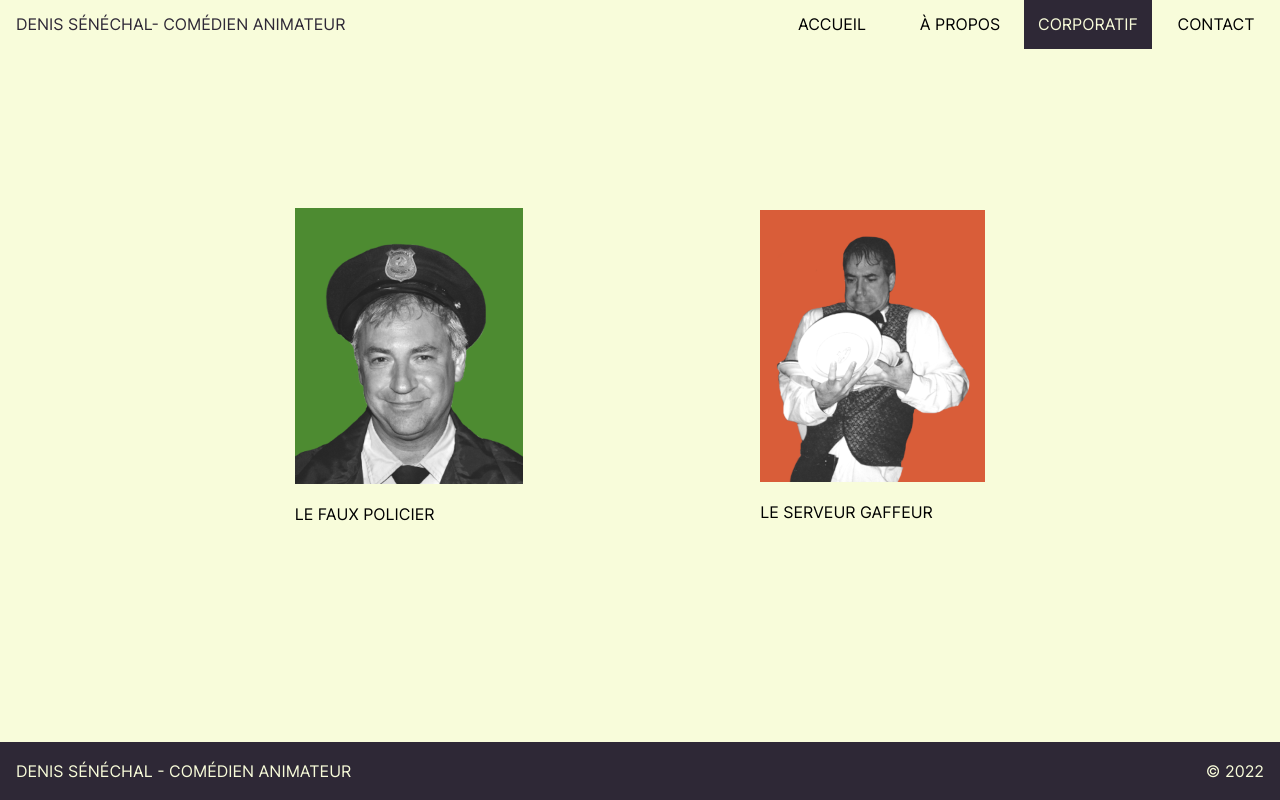
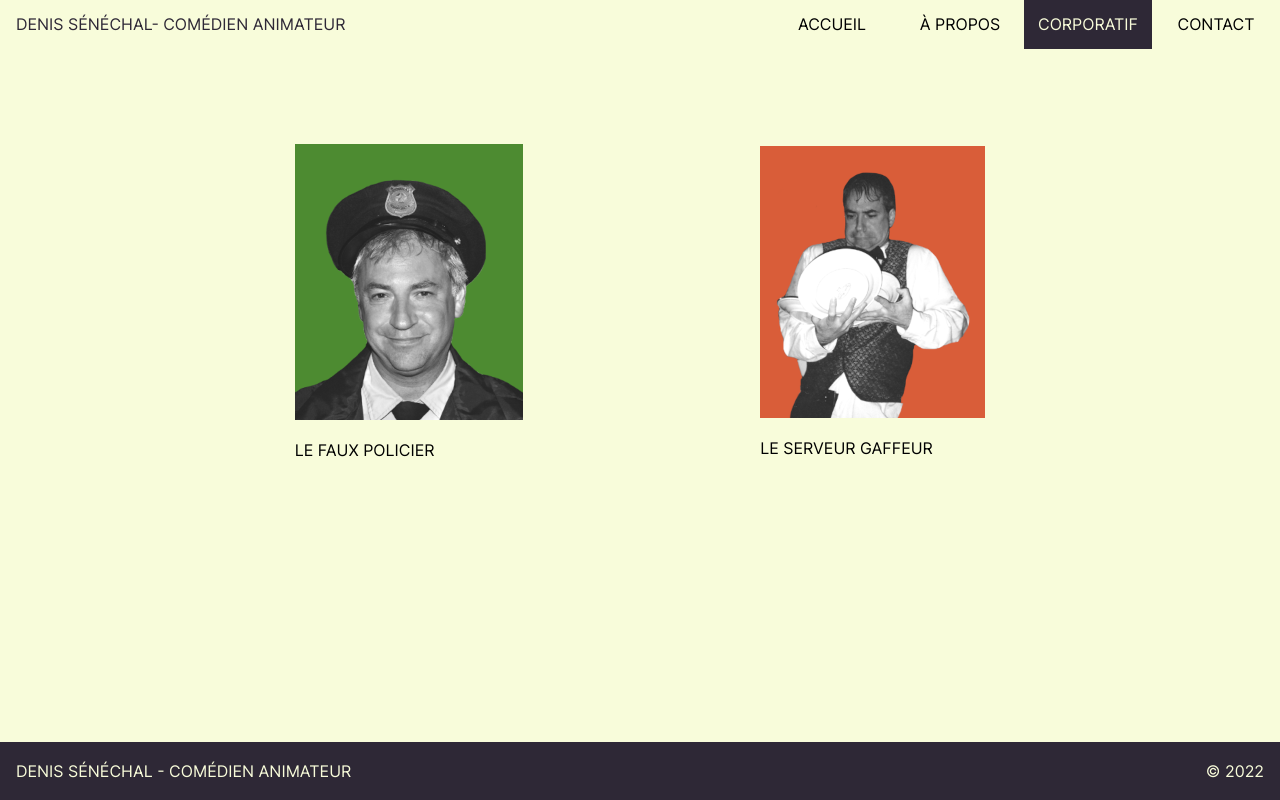
Before and after one commit to jeececab/denissenechal, a Next.js app: page /corporatif in a window 1280 px wide. Built offline with nearby package versions, Linux system fonts and the light colour scheme.

Commit message:
Fix layout min=h

```diff
--- a/pages/corporatif.js
+++ b/pages/corporatif.js
@@ -12,7 +12,7 @@ export default function Corporatif() {
       />
 
       <div className="max-width-container">
-        <div style={{ marginTop: '10rem', marginBottom: '8rem' }}>
+      <div style={{ marginTop: '6rem', marginBottom: '8rem' }}>
           <SectionB />
         </div>
       </div>
--- a/styles/Layout.module.css
+++ b/styles/Layout.module.css
@@ -1,5 +1,5 @@
 .main {
   padding-top: 2.98rem;
   margin: 0 auto;
-  height: 100vh;
+  min-height: 100vh;
 }
```
